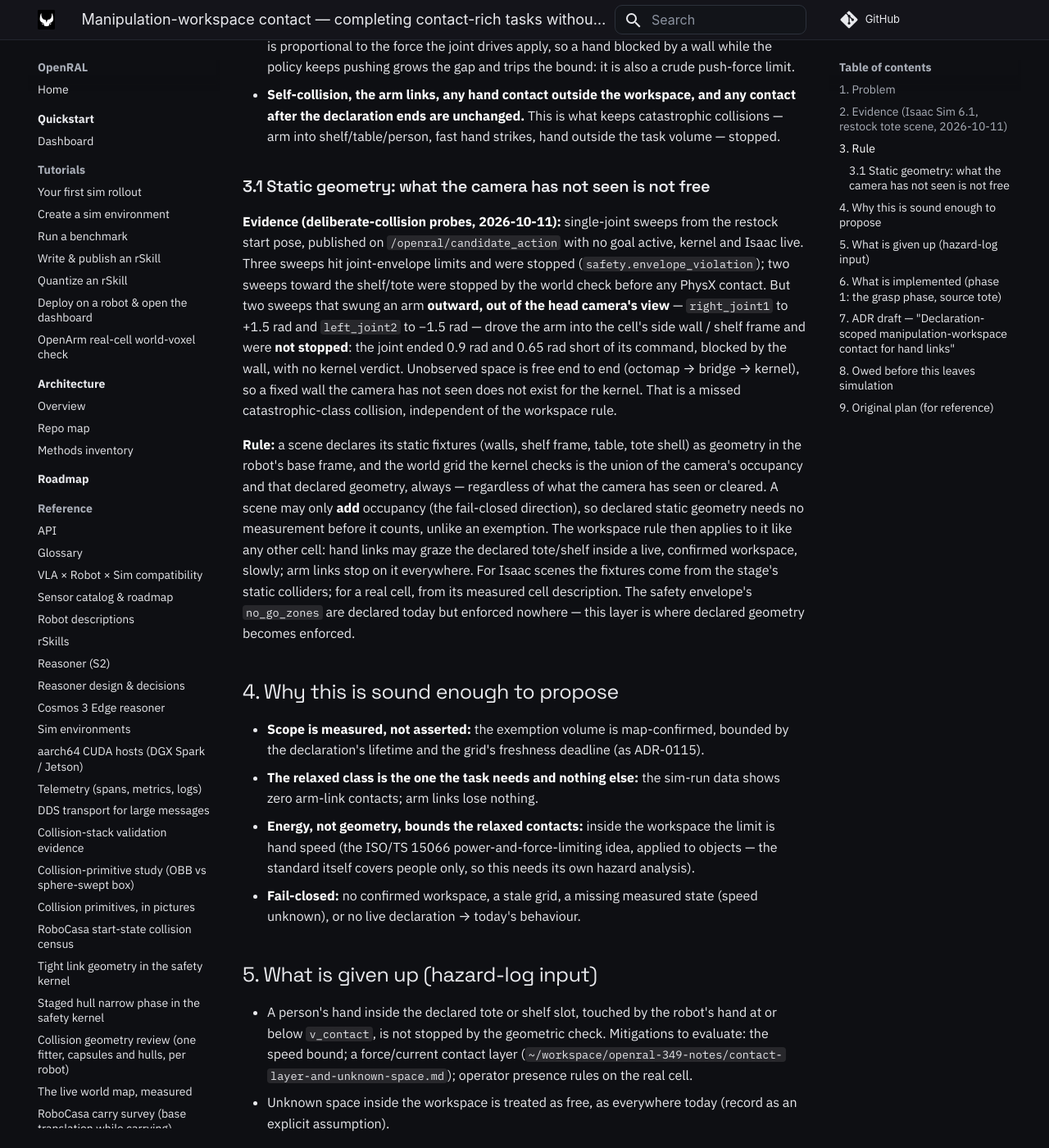
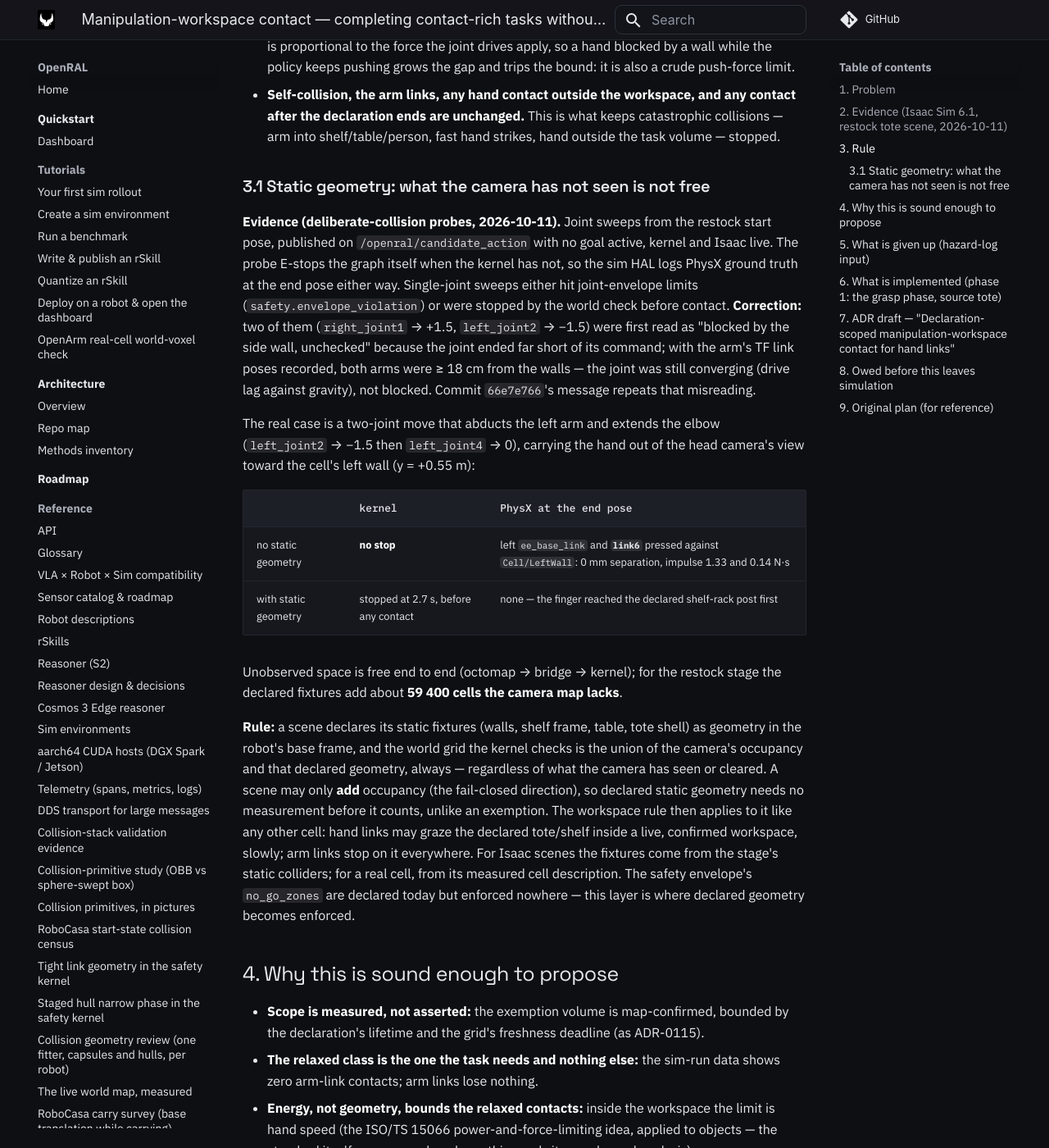
Before and after one commit to OpenRAL/openral, an MkDocs documentation site: the page built from docs/reference/manipulation-workspace-contact.md, in a window 1280 px wide and 1400 px high, scrolled down 2888 px. Shown: the whole window at 82% size. Built offline with MkDocs 1.6.1 and Material for MkDocs 9.7.7, drawn with Linux system fonts in a browser that asks for light colours; comment, search, counter and statistics services are not loaded.

Commit message:
fix(docs): correct the static-geometry probe evidence (#349)
66e7e766's message and the design note said two single-joint arm sweeps
drove into the cell side walls unchecked. Recording the arm's link poses
showed both arms >= 18 cm from the walls: the joints were still
converging under gravity, not blocked. The real evidence is a two-joint
abduct-and-extend move: without static geometry the left hand and link6
press into Cell/LeftWall (PhysX: 0 mm separation, impulse 1.33 N*s) with no
kernel stop; with it the kernel stops before any contact.

Co-Authored-By: Claude Opus 5.5 <noreply@anthropic.com>
Signed-off-by: Adrian <adrianllopart@gmail.com>

```diff
--- a/docs/reference/manipulation-workspace-contact.md
+++ b/docs/reference/manipulation-workspace-contact.md
@@ -94,16 +94,27 @@ Contact classes, per (robot link, world cell, task state):
 
 ### 3.1 Static geometry: what the camera has not seen is not free
 
-**Evidence (deliberate-collision probes, 2026-10-11):** single-joint sweeps from the restock
-start pose, published on `/openral/candidate_action` with no goal active, kernel and Isaac live.
-Three sweeps hit joint-envelope limits and were stopped (`safety.envelope_violation`); two sweeps
-toward the shelf/tote were stopped by the world check before any PhysX contact. But two sweeps
-that swung an arm **outward, out of the head camera's view** — `right_joint1` to +1.5 rad and
-`left_joint2` to −1.5 rad — drove the arm into the cell's side wall / shelf frame and were
-**not stopped**: the joint ended 0.9 rad and 0.65 rad short of its command, blocked by the wall,
-with no kernel verdict. Unobserved space is free end to end (octomap → bridge → kernel), so a
-fixed wall the camera has not seen does not exist for the kernel. That is a missed
-catastrophic-class collision, independent of the workspace rule.
+**Evidence (deliberate-collision probes, 2026-10-11).** Joint sweeps from the restock start
+pose, published on `/openral/candidate_action` with no goal active, kernel and Isaac live. The
+probe E-stops the graph itself when the kernel has not, so the sim HAL logs PhysX ground truth
+at the end pose either way. Single-joint sweeps either hit joint-envelope limits
+(`safety.envelope_violation`) or were stopped by the world check before contact. **Correction:**
+two of them (`right_joint1` → +1.5, `left_joint2` → −1.5) were first read as "blocked by the side
+wall, unchecked" because the joint ended far short of its command; with the arm's TF link poses
+recorded, both arms were ≥ 18 cm from the walls — the joint was still converging (drive lag
+against gravity), not blocked. Commit `66e7e766`'s message repeats that misreading.
+
+The real case is a two-joint move that abducts the left arm and extends the elbow
+(`left_joint2` → −1.5 then `left_joint4` → 0), carrying the hand out of the head camera's view
+toward the cell's left wall (y = +0.55 m):
+
+| | kernel | PhysX at the end pose |
+|---|---|---|
+| no static geometry | **no stop** | left `ee_base_link` and **`link6`** pressed against `Cell/LeftWall`: 0 mm separation, impulse 1.33 and 0.14 N·s |
+| with static geometry | stopped at 2.7 s, before any contact | none — the finger reached the declared shelf-rack post first |
+
+Unobserved space is free end to end (octomap → bridge → kernel); for the restock stage the
+declared fixtures add about **59 400 cells the camera map lacks**.
 
 **Rule:** a scene declares its static fixtures (walls, shelf frame, table, tote shell) as
 geometry in the robot's base frame, and the world grid the kernel checks is the union of the
```
